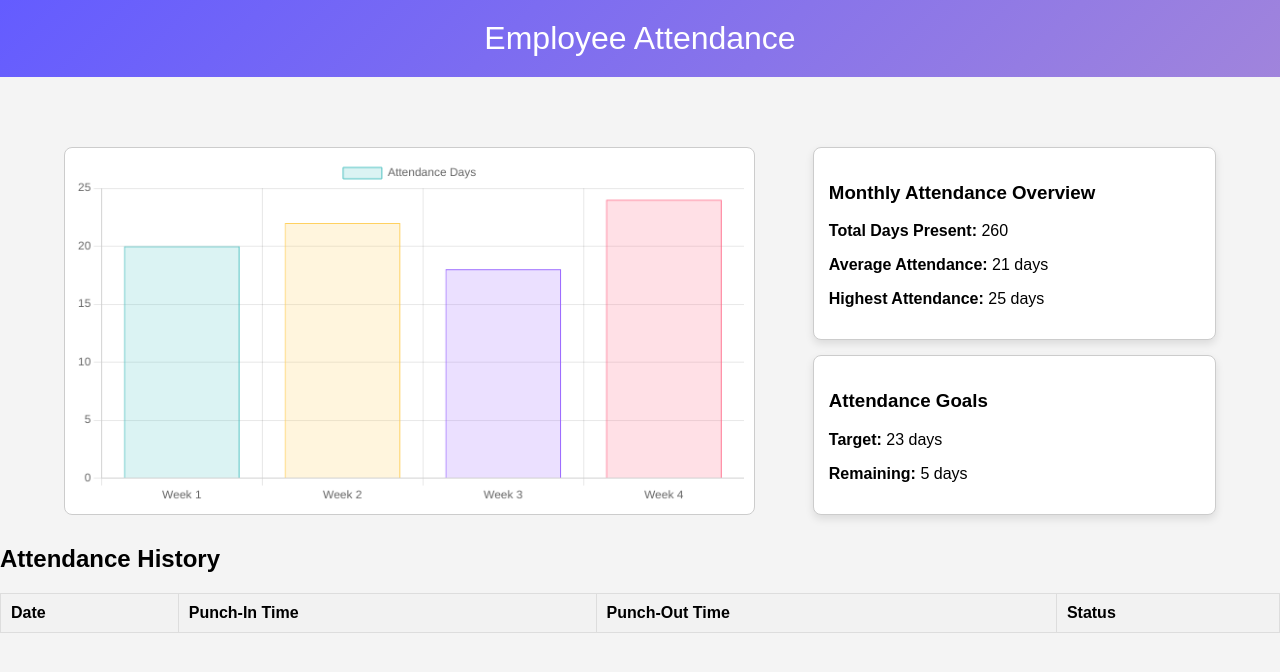
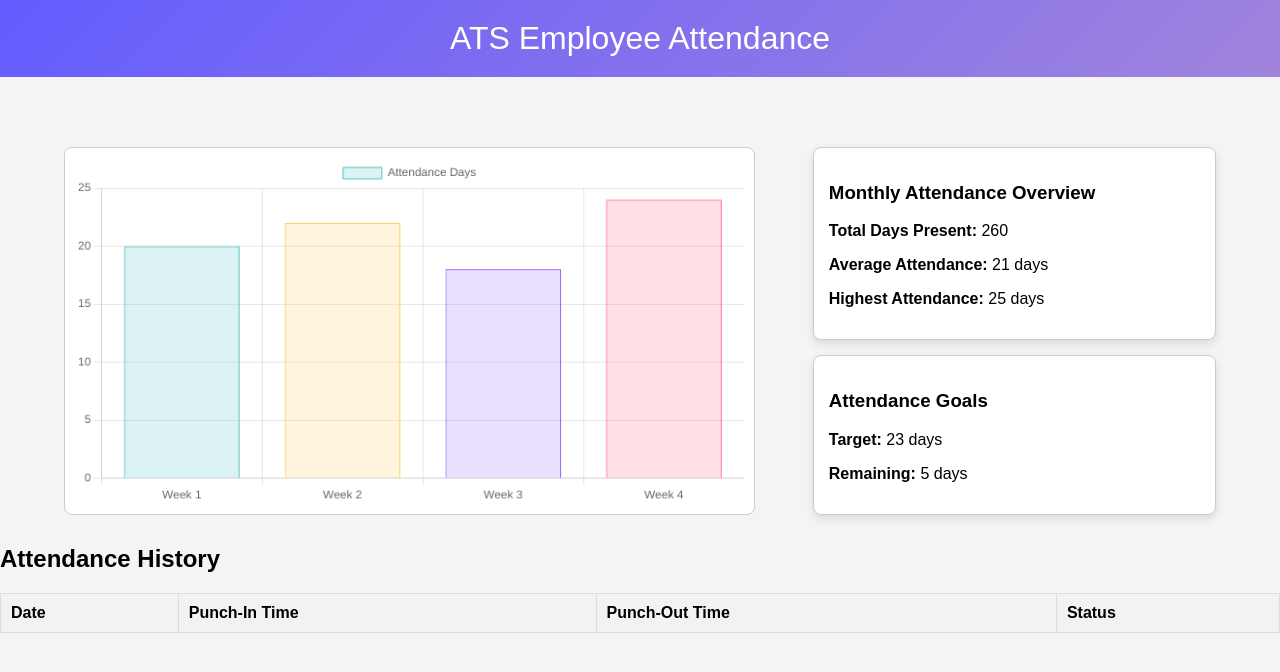
Before and after one commit to sahithdaddla/Employee-attendance, a plain HTML site: page index.html in a window 1280 px wide. Drawn offline with nearby package versions, Linux system fonts and the light colour scheme.

Commit message:
Update index.html

```diff
--- a/index.html
+++ b/index.html
@@ -195,7 +195,7 @@ canvas {
 
 
     <header>
-        Employee Attendance
+       ATS Employee Attendance
     </header>
 
 
```
